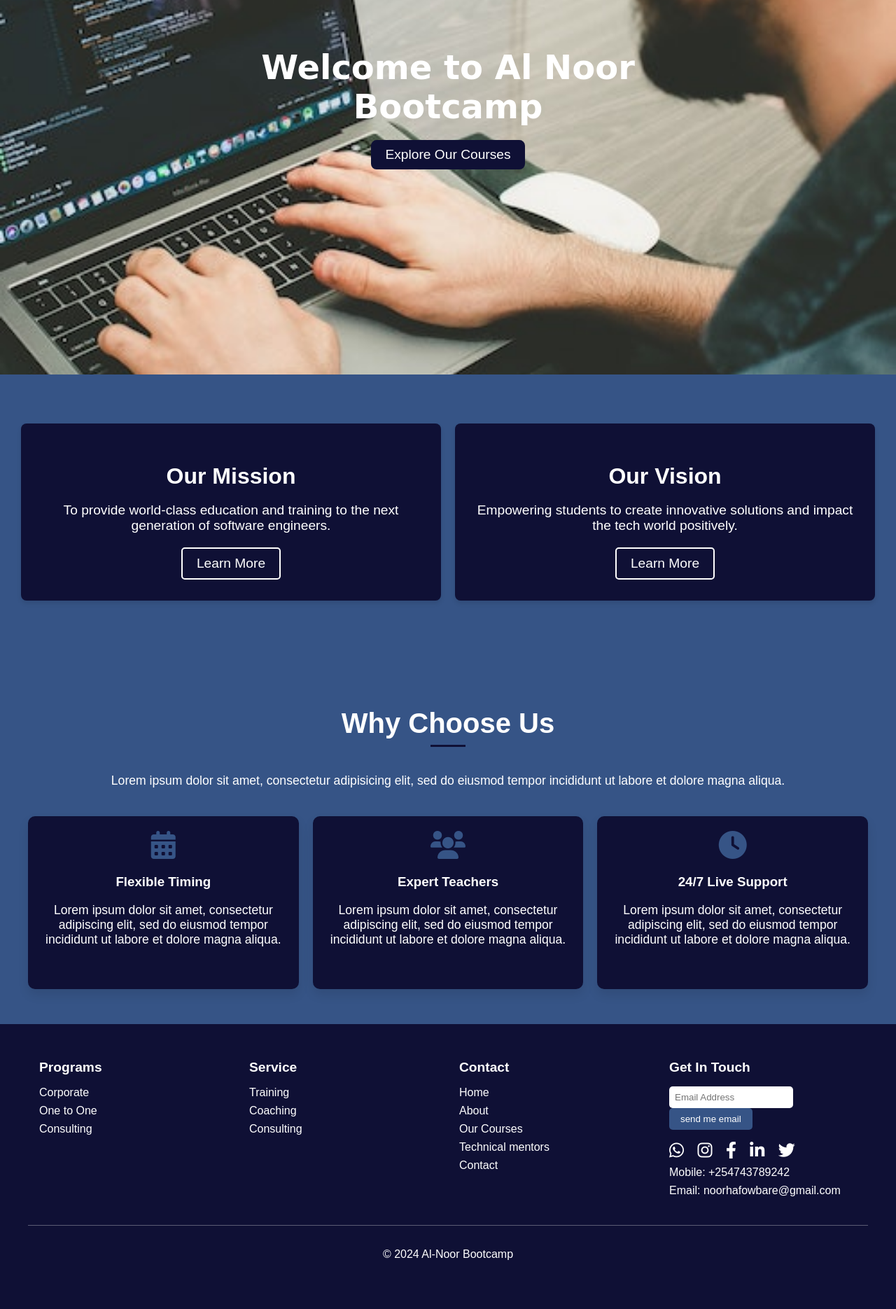
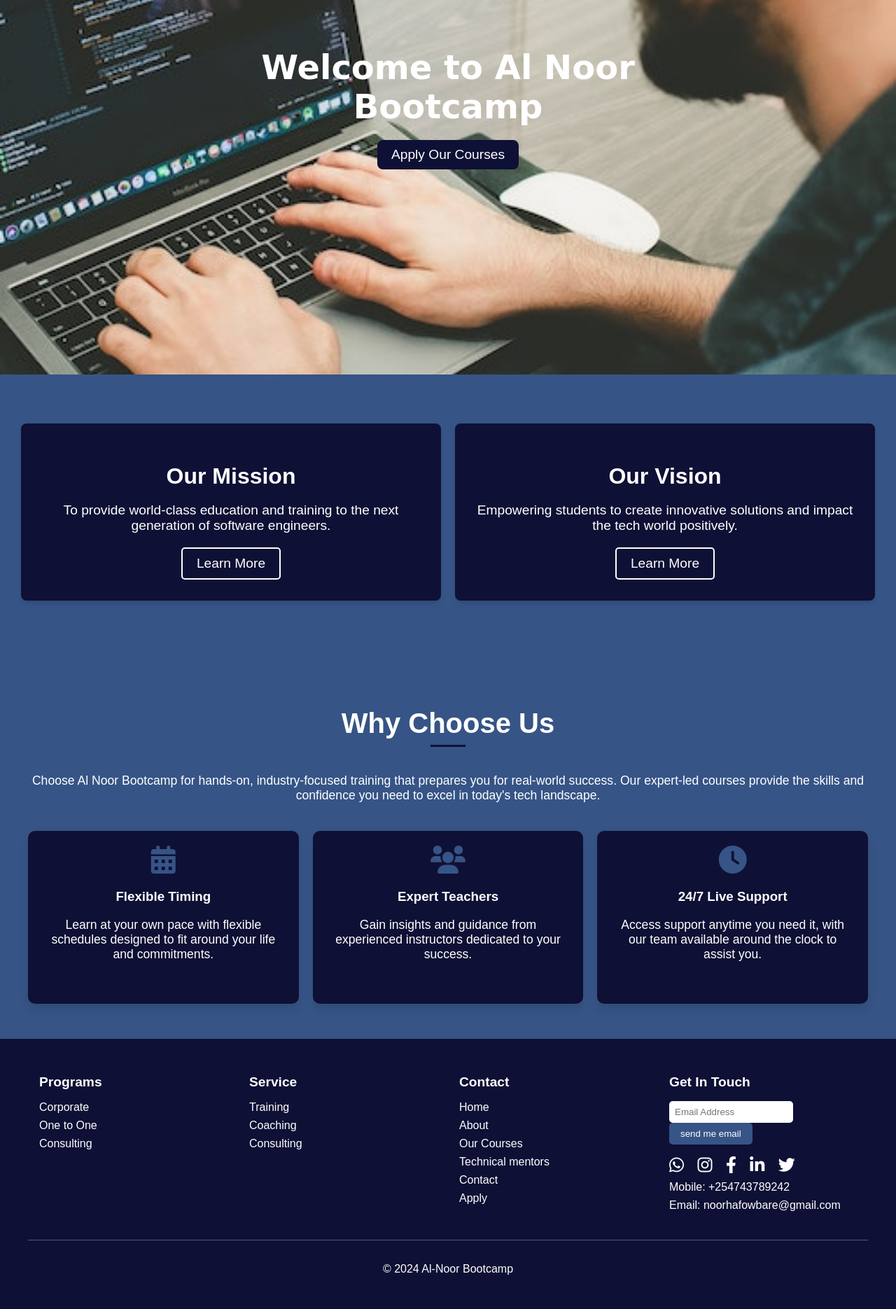
Before and after one commit to kazaliisse/bootcamp-website, a Flask app: page / in a window 1280 px wide. Shown: the part 265-2135 px from the top of the page at 70% size. Before the commit the page ends 2065 px from the top, so only its background shows below. Run offline with Flask 3, Linux system fonts and the light colour scheme.

Commit message:
initial commit

```diff
--- a/templates/apply.html
+++ b/templates/apply.html
@@ -136,6 +136,7 @@
               Mobile App Development
             </option>
             <option value="Digital Marketing">Digital Marketing</option>
+            <option value="E-Commerce">E-Commerce</option>
           </select>
         </div>
         <button type="submit" id="apply-submit-button">
--- a/templates/index.html
+++ b/templates/index.html
@@ -55,10 +55,12 @@
           />
         </div>
       </div>
-      <!-- Fixed Text and Button (not moving) -->
+      <!-- Home Page -->
       <div class="text">
         <h1>Welcome to Al Noor Bootcamp</h1>
-        <button class="explore-btn">Explore Our Courses</button>
+        <a href="{{ url_for('apply') }}">
+          <button class="explore-btn">Apply Our Courses</button>
+        </a>
       </div>
     </section>
 
@@ -88,32 +90,33 @@
       <div class="container">
         <h2>Why Choose Us</h2>
         <p>
-          Lorem ipsum dolor sit amet, consectetur adipisicing elit, sed do
-          eiusmod tempor incididunt ut labore et dolore magna aliqua.
+          Choose Al Noor Bootcamp for hands-on, industry-focused training that
+          prepares you for real-world success. Our expert-led courses provide
+          the skills and confidence you need to excel in today's tech landscape.
         </p>
         <div class="features">
           <div class="feature">
             <div class="icon"><i class="fas fa-calendar-alt"></i></div>
             <h3>Flexible Timing</h3>
             <p>
-              Lorem ipsum dolor sit amet, consectetur adipiscing elit, sed do
-              eiusmod tempor incididunt ut labore et dolore magna aliqua.
+              Learn at your own pace with flexible schedules designed to fit
+              around your life and commitments.
             </p>
           </div>
           <div class="feature">
             <div class="icon"><i class="fas fa-users"></i></div>
             <h3>Expert Teachers</h3>
             <p>
-              Lorem ipsum dolor sit amet, consectetur adipiscing elit, sed do
-              eiusmod tempor incididunt ut labore et dolore magna aliqua.
+              Gain insights and guidance from experienced instructors dedicated
+              to your success.
             </p>
           </div>
           <div class="feature">
             <div class="icon"><i class="fas fa-clock"></i></div>
             <h3>24/7 Live Support</h3>
             <p>
-              Lorem ipsum dolor sit amet, consectetur adipiscing elit, sed do
-              eiusmod tempor incididunt ut labore et dolore magna aliqua.
+              Access support anytime you need it, with our team available around
+              the clock to assist you.
             </p>
           </div>
         </div>
@@ -147,11 +150,12 @@
           <div class="footer-column">
             <h3>Contact</h3>
             <ul>
-              <li><a href="#">Home</a></li>
-              <li><a href="#">About</a></li>
-              <li><a href="#">Our Courses</a></li>
+              <li><a href="{{ url_for('home') }}">Home</a></li>
+              <li><a href="{{ url_for('about') }}">About</a></li>
+              <li><a href="{{ url_for('courses') }}">Our Courses</a></li>
               <li><a href="{{ url_for('mentors') }}">Technical mentors</a></li>
-              <li><a href="#">Contact</a></li>
+              <li><a href="{{ url_for('contact') }}">Contact</a></li>
+              <li><a href="{{ url_for('apply') }}">Apply</a></li>
             </ul>
           </div>
           <!-- Newsletter Section -->
```
Also changed, not shown: templates/courses.html (+9 -10 lines), database.db.
